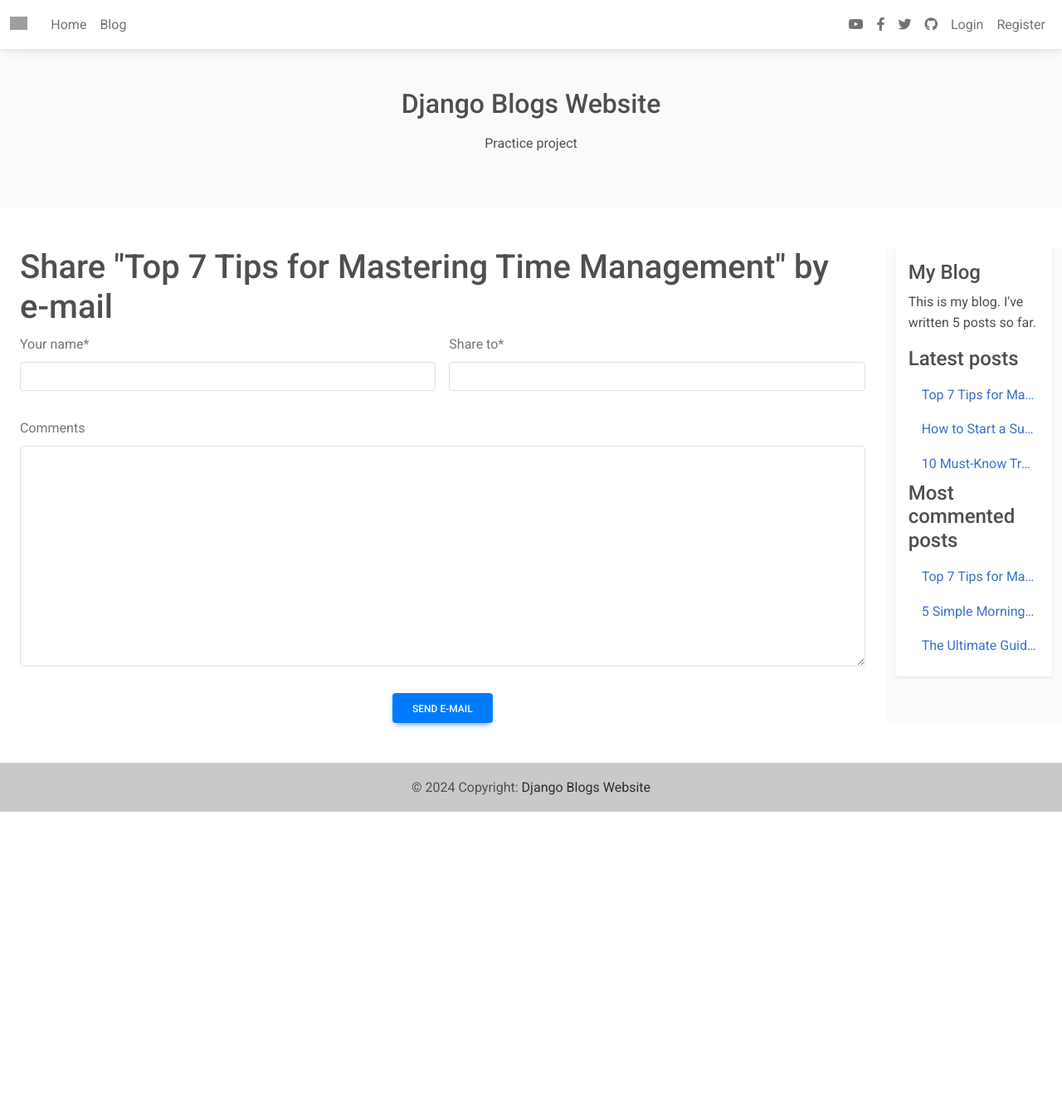
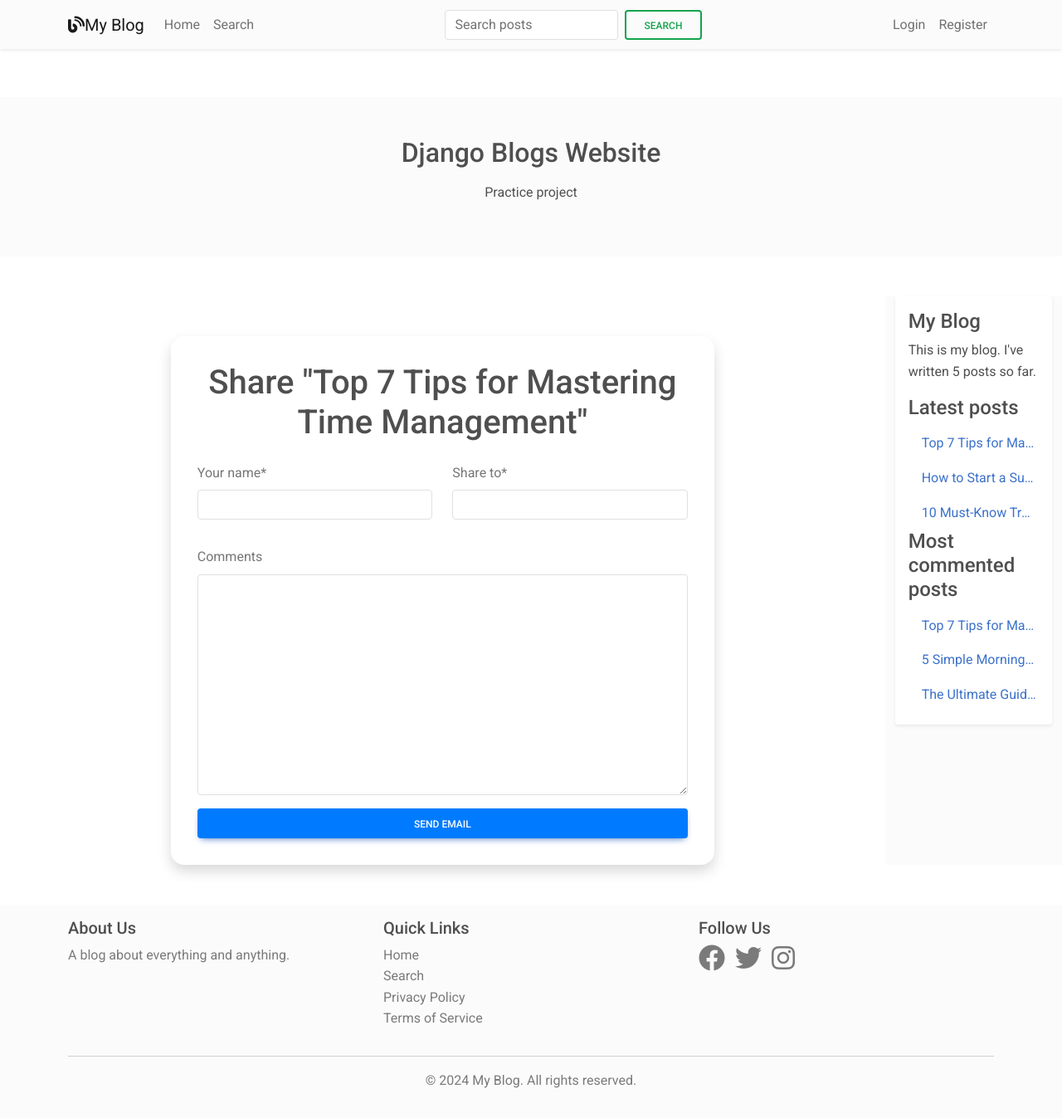
Before and after one commit to khanhnhanbk/Django-App-Blog-From-Book, a Django app: page /blog/5/share/ in a window 1280 px wide. Shown: the whole page at 83% size. Before the commit the page ends 978 px from the top, so only its background shows below. Run offline with Django 5.2, Linux system fonts and the light colour scheme; data comes from the database, SQL or seed files in the repository; some libraries are stand-ins or nearby versions; grey boxes are pictures that could not be loaded.

Commit message:
enhance UI

```diff
--- a/blog/forms.py
+++ b/blog/forms.py
@@ -22,4 +22,8 @@ class CommentForm(forms.ModelForm):
 
 
 class SearchForm(forms.Form):
-    query = forms.CharField()
+    query = forms.CharField(label='', widget=forms.TextInput(attrs={
+        'class': 'form-control',
+        'placeholder': 'Search for posts...',
+        'aria-label': 'Search',
+    }))
--- a/blog/templates/blog/footer.html
+++ b/blog/templates/blog/footer.html
@@ -1,10 +1,33 @@
-<footer class="bg-light text-lg-start">
-  <hr class="m-0" />
-
-  <!-- Copyright -->
-  <div class="text-center p-3" style="background-color: rgba(0, 0, 0, 0.2);">
-    © 2024 Copyright:
-    <a class="text-dark" href="#">Django Blogs Website</a>
+<footer class="footer mt-auto py-3 bg-light">
+  <div class="container">
+    <div class="row">
+      <div class="col-md-4">
+        <h5>About Us</h5>
+        <p class="text-muted">A blog about everything and anything.</p>
+      </div>
+      <div class="col-md-4">
+        <h5>Quick Links</h5>
+        <ul class="list-unstyled">
+          <li><a href="{% url 'blog:post_list' %}" class="text-muted">Home</a></li>
+          <li><a href="{% url 'blog:post_search' %}" class="text-muted">Search</a></li>
+          <li><a href="#" class="text-muted">Privacy Policy</a></li>
+          <li><a href="#" class="text-muted">Terms of Service</a></li>
+        </ul>
+      </div>
+      <div class="col-md-4">
+        <h5>Follow Us</h5>
+        <ul class="list-inline">
+          <li class="list-inline-item"><a href="#" class="text-muted"><i class="fab fa-facebook fa-2x"></i></a></li>
+          <li class="list-inline-item"><a href="#" class="text-muted"><i class="fab fa-twitter fa-2x"></i></a></li>
+          <li class="list-inline-item"><a href="#" class="text-muted"><i class="fab fa-instagram fa-2x"></i></a></li>
+        </ul>
+      </div>
+    </div>
+    <hr>
+    <div class="row">
+      <div class="col-12 text-center">
+        <p class="text-muted">&copy; {% now "Y" %} My Blog. All rights reserved.</p>
+      </div>
+    </div>
   </div>
-  <!-- Copyright -->
 </footer>
--- a/blog/templates/blog/navbar.html
+++ b/blog/templates/blog/navbar.html
@@ -1,42 +1,34 @@
 <!-- Navbar -->
-<nav class="navbar navbar-expand-lg navbar-light bg-white fixed-top">
-  <div class="container-fluid">
-    <!-- Navbar brand -->
-    <a class="navbar-brand" target="_blank" href="#"><img src="https://mdbootstrap.com/img/logo/mdb-transaprent-noshadows.png" height="16" alt="" loading="lazy" style="margin-top: -3px;" /></a>
-    <button class="navbar-toggler" type="button" data-mdb-collapse-init data-mdb-target="#navbarExample01" aria-controls="navbarExample01" aria-expanded="false" aria-label="Toggle navigation"><i class="fas fa-bars"></i></button>
-    <div class="collapse navbar-collapse" id="navbarExample01">
+<nav class="navbar navbar-expand-lg navbar-light bg-light shadow-sm">
+  <div class="container">
+    <a class="navbar-brand" href="{% url 'blog:post_list' %}">
+      <i class="fas fa-blog"></i> My Blog
+    </a>
+    <button class="navbar-toggler" type="button" data-bs-toggle="collapse" data-bs-target="#navbarContent" aria-controls="navbarContent" aria-expanded="false" aria-label="Toggle navigation">
+      <span class="navbar-toggler-icon"></span>
+    </button>
+    <div class="collapse navbar-collapse" id="navbarContent">
       <ul class="navbar-nav me-auto mb-2 mb-lg-0">
-        <li class="nav-item active">
-          <a class="nav-link" aria-current="page" href="#">Home</a>
+        <li class="nav-item">
+          <a class="nav-link {% if request.resolver_match.url_name == 'post_list' %}active{% endif %}" href="{% url 'blog:post_list' %}">Home</a>
         </li>
         <li class="nav-item">
-          <a class="nav-link" href="{% url 'blog:post_list' %}" rel="nofollow">Blog</a>
+          <a class="nav-link {% if request.resolver_match.url_name == 'post_search' %}active{% endif %}" href="{% url 'blog:post_search' %}">Search</a>
         </li>
       </ul>
-
-      <ul class="navbar-nav d-flex flex-row">
-        <!-- Icons -->
-        <li class="nav-item me-3 me-lg-0">
-          <a class="nav-link" href="#" rel="nofollow" target="_blank"><i class="fab fa-youtube"></i></a>
-        </li>
-        <li class="nav-item me-3 me-lg-0">
-          <a class="nav-link" href="#" rel="nofollow" target="_blank"><i class="fab fa-facebook-f"></i></a>
-        </li>
-        <li class="nav-item me-3 me-lg-0">
-          <a class="nav-link" href="#" rel="nofollow" target="_blank"><i class="fab fa-twitter"></i></a>
-        </li>
-        <li class="nav-item me-3 me-lg-0">
-          <a class="nav-link" href="#" rel="nofollow" target="_blank"><i class="fab fa-github"></i></a>
-        </li>
-      </ul>
-
-      <ul class="navbar-nav ml-auto">
+      <form class="d-flex" action="{% url 'blog:post_search' %}" method="get">
+        <input class="form-control me-2" type="search" placeholder="Search posts" aria-label="Search" name="query">
+        <button class="btn btn-outline-success" type="submit">Search</button>
+      </form>
+      <ul class="navbar-nav ms-auto">
         {% if user.is_authenticated %}
-          <li class="nav-item">
-            <span class="nav-link">Welcome, {{ user.username }}</span>
-          </li>
-          <li class="nav-item">
-            <a class="nav-link" href="{% url 'accounts:logout' %}">Logout</a>
+          <li class="nav-item dropdown">
+            <a class="nav-link dropdown-toggle" href="#" id="navbarDropdown" role="button" data-bs-toggle="dropdown" aria-expanded="false">
+              <i class="fas fa-user"></i> {{ user.username }}
+            </a>
+            <ul class="dropdown-menu" aria-labelledby="navbarDropdown">
+              <li><a class="dropdown-item" href="{% url 'accounts:logout' %}">Logout</a></li>
+            </ul>
           </li>
         {% else %}
           <li class="nav-item">
--- a/blog/templates/blog/post/detail.html
+++ b/blog/templates/blog/post/detail.html
@@ -1,5 +1,6 @@
 {% extends 'blog/base.html' %}
 {% load blog_tags %}
+{% load crispy_forms_tags %}  <!-- Add this line -->
 
 {% block title %}
   {{ block.super }} | {{ post.title }}
--- a/blog/templates/blog/post/share.html
+++ b/blog/templates/blog/post/share.html
@@ -1,22 +1,45 @@
 {% extends 'blog/base.html' %}
-{% block title %}
-  Share a post
-{% endblock %}
+{% load crispy_forms_tags %}
+
+{% block title %}Share "{{ post.title }}"{% endblock %}
+
 {% block content %}
+<div class="container mt-5">
+  <div class="row justify-content-center">
+    <div class="col-md-8">
+      <div class="card shadow">
+        <div class="card-body">
           {% if sent %}
-    <h1>E-mail successfully sent</h1>
-    <p>"{{ post.title }}" was successfully sent to {{ form.cleaned_data.to }}.</p>
+            <h1 class="card-title text-center mb-4">Email Successfully Sent</h1>
+            <div class="alert alert-success" role="alert">
+              <p class="mb-0">"{{ post.title }}" was successfully shared with {{ form.cleaned_data.to }}.</p>
+            </div>
+            <div class="text-center mt-4">
+              <a href="{{ post.get_absolute_url }}" class="btn btn-primary">Back to Post</a>
+            </div>
           {% else %}
-    <h1>Share "{{ post.title }}" by e-mail</h1>
-    <form method="post" class="row g-3">
-      {% load crispy_forms_tags %}
-      <div class="col">{{ form.name|as_crispy_field }}</div>
-      <div class="col">{{ form.to|as_crispy_field }}</div>
-      <div class="col-12">{{ form.comments|as_crispy_field }}</div>
+            <h1 class="card-title text-center mb-4">Share "{{ post.title }}"</h1>
+            <form method="post" novalidate>
               {% csrf_token %}
-      <div class="col text-center">
-        <input type="submit" class="btn btn-primary" value="Send e-mail" />
+              <div class="row">
+                <div class="col-md-6 mb-3">
+                  {{ form.name|as_crispy_field }}
+                </div>
+                <div class="col-md-6 mb-3">
+                  {{ form.to|as_crispy_field }}
+                </div>
+              </div>
+              <div class="mb-3">
+                {{ form.comments|as_crispy_field }}
+              </div>
+              <div class="d-grid gap-2">
+                <button type="submit" class="btn btn-primary">Send Email</button>
               </div>
             </form>
           {% endif %}
+        </div>
+      </div>
+    </div>
+  </div>
+</div>
 {% endblock %}
--- a/blog/views.py
+++ b/blog/views.py
@@ -133,12 +133,15 @@ def post_search(request):
         form = SearchForm(request.GET)
         if form.is_valid():
             query = form.cleaned_data["query"]
+            search_vector = SearchVector("title", weight="A") + SearchVector("content", weight="B")
+            search_query = SearchQuery(query, config=settings.POSTGRES_SEARCH_CONFIG)
             results = (
                 Post.published.annotate(
-                    similarity=TrigramSimilarity("title", query),
+                    search=search_vector,
+                    rank=SearchRank(search_vector, search_query)
                 )
-                .filter(similarity__gt=0.1)
-                .order_by("-similarity")
+                .filter(search=search_query)
+                .order_by("-rank")
             )
 
     return render(
--- a/mysite/settings.py
+++ b/mysite/settings.py
@@ -154,3 +154,5 @@ CRISPY_ALLOWED_TEMPLATE_PACKS = "bootstrap5"
 CRISPY_TEMPLATE_PACK = "bootstrap5"
 
 POSTS_PER_PAGE = 10
+
+POSTGRES_SEARCH_CONFIG = 'english'
```
Also changed, not shown: blog/templates/blog/post/search.html (+28 -48 lines). Lines whose indentation alone changed are shown as unchanged.
